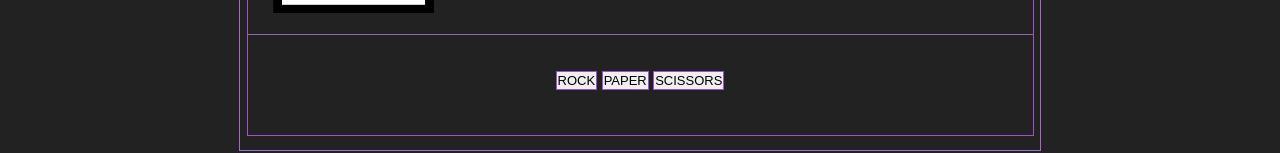
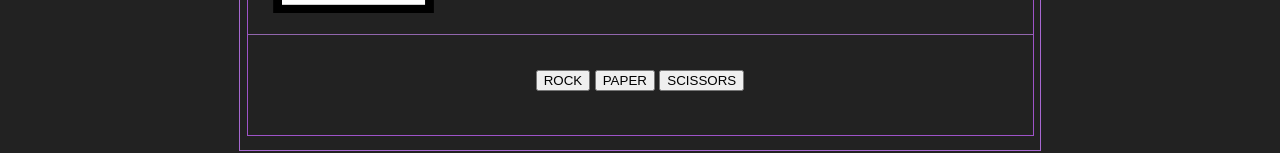
Before and after one commit to DigitalCraftsStudents/dev-arcade, a React (Create React App) app in the folder client/: page /rps in a window 1280 px wide. Shown: the part 697-850 px from the top of the page. Built offline with nearby package versions, Linux system fonts and the light colour scheme.

Commit message:
styled the pop up slightly but it still looks basic

```diff
--- a/client/src/games/rps/components/GameWindow.js
+++ b/client/src/games/rps/components/GameWindow.js
@@ -25,9 +25,9 @@ class GameBoard extends React.Component {
 
 
                     <div id="pickObject">
-                        <button className="actionBtn" onClick={() => this.selectAction('rock')}>ROCK</button>&nbsp;
-                    <button className="actionBtn" onClick={() => this.selectAction('paper')}>PAPER</button>&nbsp;
-                    <button className="actionBtn" onClick={() => this.selectAction('scissors')}>SCISSORS</button>
+                    <button className="action-btn-1" onClick={() => this.selectAction('rock')}>ROCK</button>&nbsp;
+                    <button className="action-btn-2" onClick={() => this.selectAction('paper')}>PAPER</button>&nbsp;
+                    <button className="action-btn-3" onClick={() => this.selectAction('scissors')}>SCISSORS</button>
                     </div>
                 </div>
             </div>
--- a/client/src/games/rps/components/Popup.css
+++ b/client/src/games/rps/components/Popup.css
@@ -14,6 +14,8 @@
 
 .popup-inner {
     position: relative;
+    margin: 15% auto;
+    border: 3px solid rgb(125, 198, 247);
     padding: 32px;
     width: 100%;
     max-width: 640px;
@@ -26,6 +28,12 @@
     position: absolute;
     top: 16px;
     right: 16px;
+    font-size: 23px;
+    font-weight: bold;
+    background-color:darkblue ;
+    color:paleturquoise;
+    text-decoration: none;
+    cursor: pointer;
 
 
 
--- a/client/src/games/rps/components/Popup.js
+++ b/client/src/games/rps/components/Popup.js
@@ -5,7 +5,7 @@ function Popup(props) {
     return (props.trigger) ? (
         <div className="popup">
             <div className="popup-inner">
-                <button className="close-btn" onClick={() => props.setTrigger(false)}>close</button>
+                <button className="close-btn" onClick={() => props.setTrigger(false)}>x</button>
                 { props.children }
             </div>
 
```
